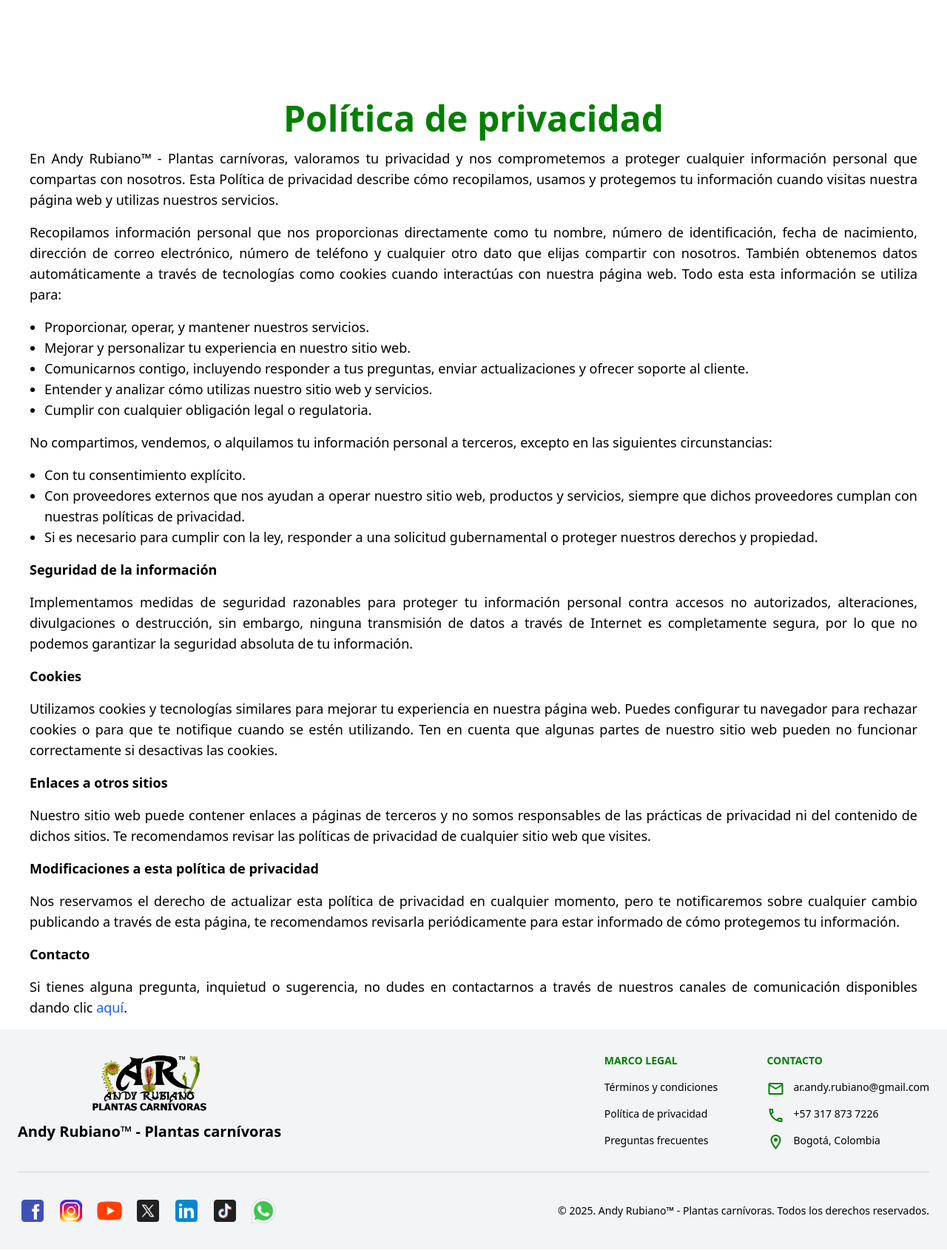
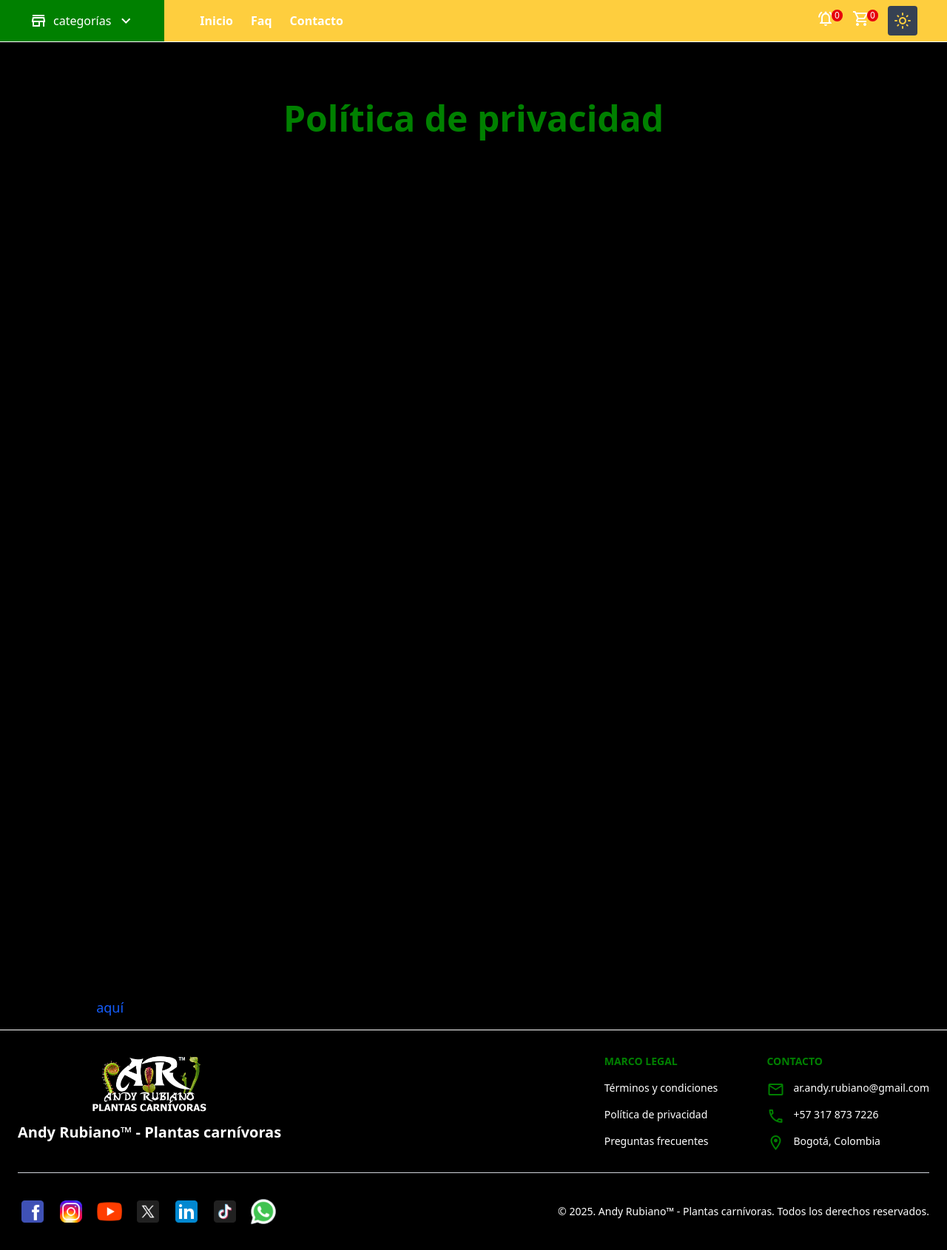
Before and after one commit to RubianoAndy/E-Shop-FrontEnd, an Angular app: page /privacy-policy in a window 1280 px wide. Shown: the whole page at 74% size. Built offline with nearby package versions, Linux system fonts and the light colour scheme.

Commit message:
feat: adding darkmode in footer and contact view

```diff
--- a/src/app/app.component.html
+++ b/src/app/app.component.html
@@ -1,11 +1,11 @@
 <!-- <app-alert /> -->
 <!-- <app-loading /> -->
 
-<div class="min-h-screen flex flex-col bg-white"> <!--dark:bg-black-->
+<div class="min-h-screen flex flex-col bg-white dark:bg-black">
     @if (isHeaderVisible) {
         <div class="fixed w-full flex flex-col z-10">
             <!-- <app-header /> -->
-            <!-- <app-navbar /> -->
+            <app-navbar />
         </div>
 
         <div class="h-[120px]"></div>
--- a/src/app/app.component.ts
+++ b/src/app/app.component.ts
@@ -3,6 +3,7 @@ import { NavigationEnd, Router, RouterOutlet } from '@angular/router';
 import { FooterComponent } from './shared/components/footer/footer.component';
 import { filter } from 'rxjs';
 import { environment } from '../environments/environment.development';
+import { NavbarComponent } from './shared/components/navbar/navbar.component';
 
 @Component({
   selector: 'app-root',
@@ -11,7 +12,7 @@ import { environment } from '../environments/environment.development';
     // AlertComponent,
     // LoadingComponent,
     // HeaderComponent,
-    // NavbarComponent,
+    NavbarComponent,
     FooterComponent,
   ],
   templateUrl: './app.component.html',
--- a/src/app/features/components/contact/contact.component.html
+++ b/src/app/features/components/contact/contact.component.html
@@ -5,7 +5,7 @@
         </div>
 
         <div class="flex">
-            <p class="flex text-base sm:text-xl text-justify text-black"> <!--dark:text-white-->
+            <p class="flex text-base sm:text-xl text-justify text-black dark:text-white">
                 Si necesitas asistencia con nuestro aplicativo o deseas ponerte en contacto con nosotros,
                 te invitamos a diligenciar el siguiente formulario. También puedes enviarnos tu consulta
                 a través de correo electrónico o WhatsApp. ¡Estamos para ayudarte!
@@ -17,7 +17,7 @@
         <div class="flex flex-col items-center w-full">
             <form class="space-y-2 w-full max-md:my-4 md:px-4" [formGroup]="form" (ngSubmit)="onSubmit()">
                 <div>
-                    <label for="name" class="block font-semibold text-black mb-2"> Nombre <span class="text-red-500">*</span></label> <!--dark:text-white-->
+                    <label for="name" class="block font-semibold text-black dark:text-white mb-2"> Nombre <span class="text-red-500">*</span></label>
                     <input id="name" maxlength="80" autocomplete="name"
                         type="text"
                         formControlName="name"
@@ -25,12 +25,12 @@
                         [ngClass]="{
                             'border-red-500': !form.controls['name'].valid && form.controls['name'].touched,
                             'border-primary': form.controls['name'].valid && form.controls['name'].touched
-                        }" class="block w-full p-2 bg-white border border-gray-200 text-black text-sm shadow-lg focus:outline-none"
-                    /> <!--dark:bg-gray-900 dark:border-gray-700 dark:text-white-->
+                        }" class="block w-full p-2 bg-white border border-gray-200 text-black text-sm dark:bg-gray-900 dark:border-gray-700 dark:text-white shadow-lg focus:outline-none"
+                    />
                 </div>
 
                 <div>
-                    <label for="email" class="block font-semibold text-black mb-2"> Email <span class="text-red-500">*</span></label> <!--dark:text-white-->
+                    <label for="email" class="block font-semibold text-black dark:text-white mb-2"> Email <span class="text-red-500">*</span></label>
                     <input id="email" maxlength="50" autocomplete="email"
                         type="email"
                         formControlName="email"
@@ -38,12 +38,12 @@
                         [ngClass]="{
                             'border-red-500': !form.controls['email'].valid && form.controls['email'].touched,
                             'border-primary': form.controls['email'].valid && form.controls['email'].touched
-                        }" class="block w-full p-2 bg-white border border-gray-200 text-black text-sm shadow-lg focus:outline-none"
-                    /> <!--dark:text-white dark:bg-gray-900 dark:border-gray-700-->
+                        }" class="block w-full p-2 bg-white border border-gray-200 text-black text-sm dark:text-white dark:bg-gray-900 dark:border-gray-700 shadow-lg focus:outline-none"
+                    />
                 </div>
 
                 <div>
-                    <label for="subject" class="block font-semibold text-black mb-2"> Asunto <span class="text-red-500">*</span></label> <!--dark:text-white-->
+                    <label for="subject" class="block font-semibold text-black dark:text-white mb-2"> Asunto <span class="text-red-500">*</span></label>
                     <input id="subject" maxlength="50" autocomplete="off"
                         type="text"
                         formControlName="subject"
@@ -51,12 +51,12 @@
                         [ngClass]="{
                             'border-red-500': !form.controls['subject'].valid && form.controls['subject'].touched,
                             'border-primary': form.controls['subject'].valid && form.controls['subject'].touched
-                        }" class="block w-full p-2 bg-white border border-gray-200 text-black text-sm shadow-lg focus:outline-none"
-                    /> <!--dark:text-white dark:bg-gray-900 dark:border-gray-700-->
+                        }" class="block w-full p-2 bg-white border border-gray-200 text-black text-sm dark:text-white dark:bg-gray-900 dark:border-gray-700 shadow-lg focus:outline-none"
+                    />
                 </div>
 
                 <div>
-                    <label for="message" class="block font-semibold text-black mb-2"> Mensaje <span class="text-red-500">*</span></label> <!--dark:text-white-->
+                    <label for="message" class="block font-semibold text-black dark:text-white mb-2"> Mensaje <span class="text-red-500">*</span></label>
                     <textarea id="message" maxlength="1000"
                         rows="4"
                         formControlName="message"
@@ -64,8 +64,8 @@
                         [ngClass]="{
                             'border-red-500': !form.controls['message'].valid && form.controls['message'].touched,
                             'border-primary': form.controls['message'].valid && form.controls['message'].touched
-                        }" class="block w-full p-2 bg-white border border-gray-200 text-black text-sm shadow-lg focus:outline-none resize-none"
-                    ></textarea> <!--dark:text-white dark:bg-gray-900 dark:border-gray-700-->
+                        }" class="block w-full p-2 bg-white border border-gray-200 text-black text-sm dark:text-white dark:bg-gray-900 dark:border-gray-700 shadow-lg focus:outline-none resize-none"
+                    ></textarea>
                 </div>
 
                 <div class="flex items-center mb-4 space-x-4">
@@ -89,24 +89,24 @@
             <div class="flex items-center justify-center mb-2">
                 <span class="material-icons-outlined text-5xl text-primary">mail</span>
             </div>
-            <p class="text-2xl font-bold text-dark-black">Email</p> <!--dark:text-white-->
-            <p class="text-lg font-base text-purple-black"><a [href]="'mailto:' + email" class="hover:text-blue-600 overflow-wrap break-words">{{ email }}</a></p> <!--dark:text-white dark:hover:text-blue-600-->
+            <p class="text-2xl font-bold text-dark-black dark:text-white">Email</p>
+            <p class="text-lg font-base text-purple-black dark:text-white dark:hover:text-blue-600"><a [href]="'mailto:' + email" class="hover:text-blue-600 overflow-wrap break-words">{{ email }}</a></p>
         </div>
 
         <div class="flex flex-col items-center">
             <div class="flex items-center justify-center mb-2">
                 <span class="material-icons-outlined text-5xl text-primary">call</span>
             </div>
-            <p class="text-2xl font-bold text-dark-black">WhatsApp</p> <!--dark:text-white-->
-            <a class="text-lg font-base text-purple-black hover:text-blue-600 dark:hover:text-blue-600" href="https://wa.me/573178737226" target="_blank">+57 317 873 7226</a> <!--dark:text-white dark:hover:text-blue-600-->
+            <p class="text-2xl font-bold text-dark-black dark:text-white">WhatsApp</p>
+            <a class="text-lg font-base text-purple-black hover:text-blue-600 dark:text-white dark:hover:text-blue-600" href="https://wa.me/573178737226" target="_blank">+57 317 873 7226</a>
         </div>
 
         <div class="flex flex-col items-center">
             <div class="flex items-center justify-center mb-2">
                 <span class="material-icons-outlined text-5xl text-primary">location_on</span>
             </div>
-            <p class="text-2xl font-bold text-dark-black">Bogotá, Colombia</p> <!--dark:text-white-->
-            <p class="text-lg font-base text-purple-black">Carrera 68G # 65 - 56</p> <!--dark:text-white-->
+            <p class="text-2xl font-bold text-dark-black dark:text-white">Bogotá, Colombia</p>
+            <p class="text-lg font-base text-purple-black dark:text-white">Carrera 68G # 65 - 56</p>
         </div>
     </div>
 </div>
--- a/src/app/features/components/contact/contact.component.ts
+++ b/src/app/features/components/contact/contact.component.ts
@@ -16,9 +16,9 @@ interface Contact {
 @Component({
     selector: 'app-contact',
     imports: [
-        FormsModule,
-        ReactiveFormsModule,
-        NgClass,
+      FormsModule,
+      ReactiveFormsModule,
+      NgClass,
     ],
     templateUrl: './contact.component.html',
     styleUrl: './contact.component.scss'
--- a/src/app/shared/components/dark-mode-toggle/dark-mode-toggle.component.html
+++ b/src/app/shared/components/dark-mode-toggle/dark-mode-toggle.component.html
@@ -2,7 +2,7 @@
 [ngClass]="{
     'bg-gray-700 text-secondary hover:bg-gray-500': darkMode,
     'bg-white text-blue-600 hover:bg-gray-200': !darkMode,
-}" class="flex items-center p-2 rounded focus:outline-none">
+}" class="flex items-center p-2 rounded-sm focus:outline-none cursor-pointer">
     @if (darkMode) {
         <span class="material-icons-outlined">light_mode</span>
     } @else {
--- a/src/app/shared/components/footer/footer.component.html
+++ b/src/app/shared/components/footer/footer.component.html
@@ -1,18 +1,18 @@
-<footer class="bg-gray-100"> <!--dark:border-t dark:bg-black dark:border-white-->
+<footer class="bg-gray-100 dark:border-t dark:bg-black dark:border-white">
     <div class="mx-auto w-full p-6 md:py-8">
       <div class="md:flex md:justify-between">
         <div class="flex flex-col items-center mb-6 md:mb-0">
           <a routerLink="/" class="flex items-center mb-3">
             <img [src]="logo" class="h-20" alt="Logo" loading="eager" />
           </a>
-          <span class="text-xl font-semibold text-black text-center">{{ page }}</span> <!--dark:text-white-->
+          <span class="text-xl font-semibold text-black text-center dark:text-white">{{ page }}</span>
         </div>
 
         <div class="grid max-sm:grid-cols-1 grid-cols-2 max-sm:flex max-sm:flex-col max-sm:items-center max-sm:space-y-8 max-sm:text-center">
           <div>
             <h2 class="mb-4 text-sm font-bold text-primary uppercase">Marco legal</h2>
 
-            <ul class="text-black text-sm"> <!--dark:text-white-->
+            <ul class="text-black text-sm dark:text-white">
               <li class="mb-4">
                 <a routerLink="/terms-and-conditions" class="hover:text-blue-600">Términos y condiciones</a>
               </li>
@@ -30,7 +30,7 @@
           <div>
             <h2 class="mb-4 text-sm font-bold text-primary uppercase">Contacto</h2>
 
-            <ul class="text-black text-sm"> <!--dark:text-white-->
+            <ul class="text-black text-sm dark:text-white">
               <li class="mb-4 flex items-center max-sm:justify-center">
                 <span class="material-icons-outlined mr-4 text-primary w-5 h-5">mail</span>
                 <a [href]="'mailto:' + email" class="hover:text-blue-600 overflow-wrap break-words">{{ email }}</a>
@@ -85,7 +85,7 @@
           </a>
         </div>
 
-        <p class="text-black text-sm"> <!--dark:text-white-->
+        <p class="text-black text-sm dark:text-white">
           &copy; {{ currentYear }}. <a href="https://YouTube.com/@RubianoAndy" target="_blank" class="hover:underline hover:text-blue-600">{{ page }}</a>. Todos los derechos reservados.
         </p>
       </div>
--- a/src/app/shared/components/footer/footer.component.ts
+++ b/src/app/shared/components/footer/footer.component.ts
@@ -1,7 +1,10 @@
 import { ChangeDetectorRef, Component, OnDestroy, OnInit } from '@angular/core';
 import { RouterLink } from '@angular/router';
+import { Subject } from 'rxjs';
+
 import { environment } from '../../../../environments/environment.development';
-import { Subject } from 'rxjs';
+
+import { DarkModeService } from '../../services/dark-mode/dark-mode.service';
 
 @Component({
   selector: 'app-footer',
@@ -20,15 +23,15 @@ export class FooterComponent implements OnInit, OnDestroy {
   private unsubscribe$ = new Subject<void>();
 
   constructor (
-    // private darkModeService: DarkModeService,
+    private darkModeService: DarkModeService,
     private changeDetectorRef: ChangeDetectorRef,
   ) { }
 
   ngOnInit(): void {
-    /* this.darkModeService.darkMode$.subscribe(darkMode => {
+    this.darkModeService.darkMode$.subscribe(darkMode => {
       this.logo = darkMode ? environment.lightLogo : environment.darkLogo;
       this.changeDetectorRef.detectChanges();   // Forzar a la detención del cambio del logo en el ciclo de vida
-    }); */
+    });
   }
 
   ngOnDestroy(): void {
--- /dev/null
+++ b/src/app/shared/components/navbar/navbar.component.html
@@ -0,0 +1,68 @@
+<nav class='dark:border-b dark:border-white bg-secondary dark:bg-black max-h-[70px]'>
+    <div class="flex max-w-screen-2xl mx-auto max-md:py-2 items-center justify-center">
+        <div class="group relative hidden md:flex px-10 py-4 bg-primary items-center cursor-pointer text-white">
+            <span class="material-icons-outlined mr-2">store</span> categorías
+            <span class="material-icons ml-2 transition-transform duration-300 group-hover:rotate-180">keyboard_arrow_down</span>
+
+            <ul class='absolute z-10 shadow-lg text-black dark:text-white bg-white dark:bg-gray-800 md:top-14 left-0 min-w-[250px] max-h-0 overflow-y-auto overflow-hidden group-hover:max-h-[300px] group-hover:overflow-y-scroll group-hover:py-2 transition-all duration-500'>
+                @for (category of categories; track $index) {
+                    <li>
+                        <a [routerLink]="category.url" class="flex items-center w-full text-left px-4 py-2 hover:bg-gray-100 dark:hover:bg-gray-700 hover:text-blue-600 hover:font-semibold" role="menuitem">
+                            {{ category.name }}
+                        </a>
+                    </li>
+                }
+            </ul>
+        </div>
+
+        <div class="flex container items-center justify-end md:justify-between flex-grow pl-12">
+            <div class="hidden md:flex items-center space-x-6">
+                @for (navbarOption of navbarOptions; track $index) {
+                    <a [routerLink]='navbarOption.url' routerLinkActive="active" [routerLinkActiveOptions]="{ exact: true }" class='block font-semibold text-black hover:text-white dark:text-white dark:hover:text-blue-600'>
+                        {{ navbarOption.label }}
+                    </a>
+                }
+            </div>
+
+            <div class='flex items-center justify-center space-x-6 pr-4'>
+                <!-- <div class="relative">
+                    <span class="material-icons-outlined inline cursor-pointer text-white hover:text-red-700 text-3xl">favorite</span>
+                    <span class="absolute left-auto -ml-1 top-0 rounded-full bg-red-600 px-1 py-0 text-xs text-white">0</span>
+                </div> -->
+
+                <div class="relative">
+                    <span class="material-icons-outlined inline cursor-pointer text-black dark:text-white hover:text-blue-600 dark:hover:text-blue-600 text-3xl">notifications_active</span>
+                    <span class="absolute left-auto -ml-1 top-0 rounded-full bg-red-600 px-1 py-0 text-xs text-white">0</span>
+                </div>
+
+                <div class="relative">
+                    <span class="material-icons-outlined inline cursor-pointer text-black dark:text-white hover:text-blue-600 dark:hover:text-blue-600 text-3xl">shopping_cart</span>
+                    <span class="absolute left-auto -ml-1 top-0 rounded-full bg-red-600 px-1 py-0 text-xs text-white">0</span>
+                </div>
+
+                <div class="relative">
+                    <app-dark-mode-toggle />
+                </div>
+
+                <!-- <span class="relative lg:hidden block">
+                    <span class="material-icons inline cursor-pointer text-black hover:text-primary text-3xl">search</span>
+                </span> -->
+
+                <button id="toggleOpen" (click)="toggleMenu()" class="lg:hidden block text-black dark:text-secondary hover:text-blue-600 dark:hover:text-blue-600">
+                    <span class="material-icons text-4xl flex items-center">menu</span>
+                </button>
+            </div>
+        </div>
+    </div>
+
+    <div class="fixed inset-0 z-10 transition-opacity duration-500" [ngClass]="{'opacity-100 visible': isMenuOpen, 'opacity-0 invisible': !isMenuOpen}">
+        <div class="fixed inset-0 bg-black bg-opacity-50 border-b border-gray-200" (click)="toggleMenu()">
+        </div>
+    </div>
+
+    @if(isMobile) {
+        <div [ngClass]="{'translate-x-0': isMenuOpen, '-translate-x-full': !isMenuOpen}" class="lg:hidden fixed left-0 top-0 bottom-0 z-10 transition-transform duration-500">
+            <!-- <app-sidebar [showLogo]="true" (sidebarEmitter)="toggleMenu()" /> -->
+        </div>
+    }
+</nav>
--- /dev/null
+++ b/src/app/shared/components/navbar/navbar.component.ts
@@ -0,0 +1,68 @@
+import { NgClass } from '@angular/common';
+import { Component, OnInit } from '@angular/core';
+import { RouterLink, RouterLinkActive } from '@angular/router';
+import { DarkModeToggleComponent } from '../dark-mode-toggle/dark-mode-toggle.component';
+import { BreakpointObserver } from '@angular/cdk/layout';
+
+@Component({
+  selector: 'app-navbar',
+  imports: [
+    NgClass,
+    RouterLink,
+    RouterLinkActive,
+    DarkModeToggleComponent,
+    // SidebarComponent,
+  ],
+  templateUrl: './navbar.component.html',
+  styleUrl: './navbar.component.css'
+})
+export class NavbarComponent implements OnInit {
+  isMobile: boolean = false;
+
+  categories: any[] = [];
+
+  isMenuOpen = false;
+  isSubMenuOpen = false;
+
+  profile: any = null;
+
+  navbarOptions = [
+    { label: 'Inicio', url: '/', icon: 'home' },
+    { label: 'Faq', url: '/faq', icon: 'psychology' },
+    { label: 'Contacto', url: '/contact', icon: 'person' },
+  ];
+
+  constructor (
+    // private categoriesService: CategoriesService,
+    private breakpointObserver: BreakpointObserver,
+  ) {
+    // this.getCategories();
+  }
+
+  ngOnInit(): void {
+    const customBreakpoints = [
+      '(max-width: 1023px)',    // md o inferiores
+    ];
+
+    this.breakpointObserver.observe(customBreakpoints)
+      .subscribe(result => {
+        this.isMobile = result.matches;
+    });
+  }
+
+  /* async getCategories() {
+    await this.categoriesService.getCategoriesSmall().subscribe(
+      (response) => {
+        this.categories = response;
+      }
+    )
+  } */
+
+  toggleMenu() {
+    this.isMenuOpen = !this.isMenuOpen;
+  }
+
+  toggleSubMenu() {
+    this.isSubMenuOpen = !this.isSubMenuOpen;
+  }
+}
```
Also changed, not shown: src/app/shared/components/navbar/navbar.component.css (added), 1 other file (tests, documents, lock files or other folders).
